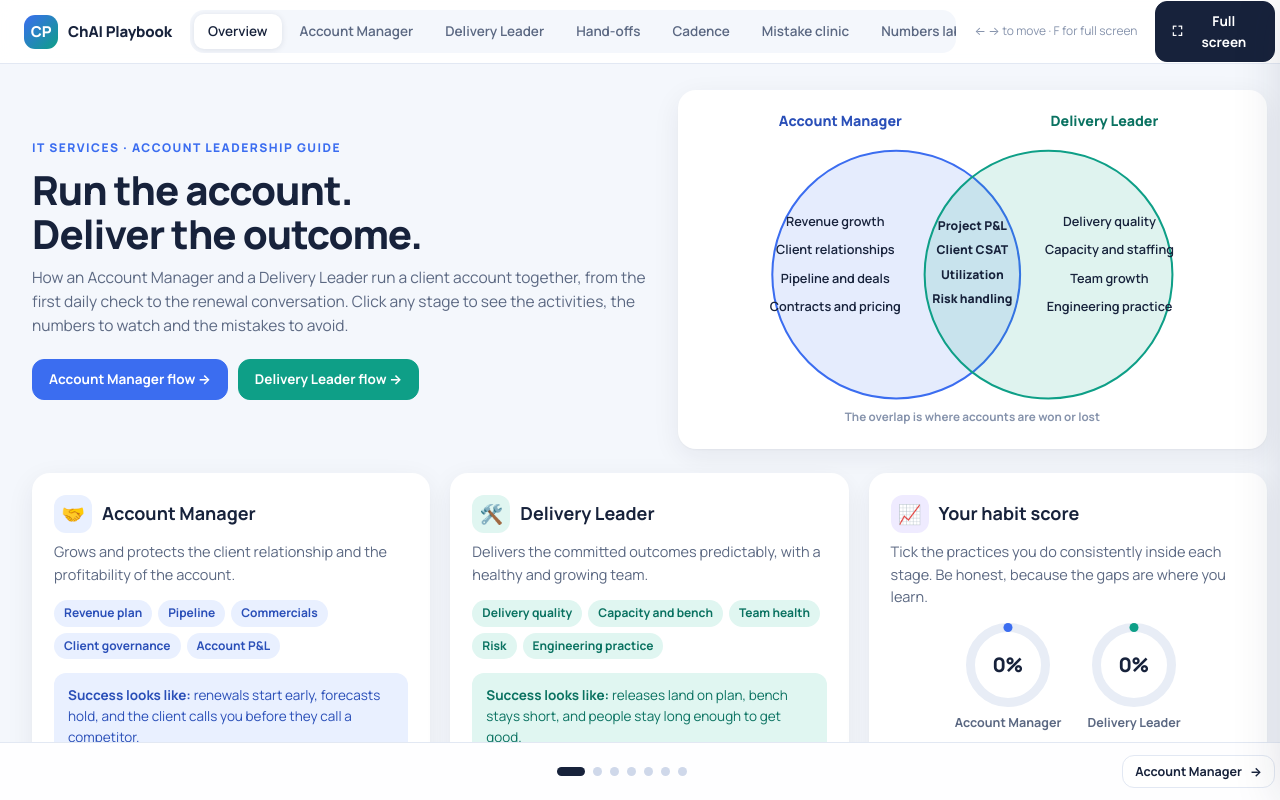
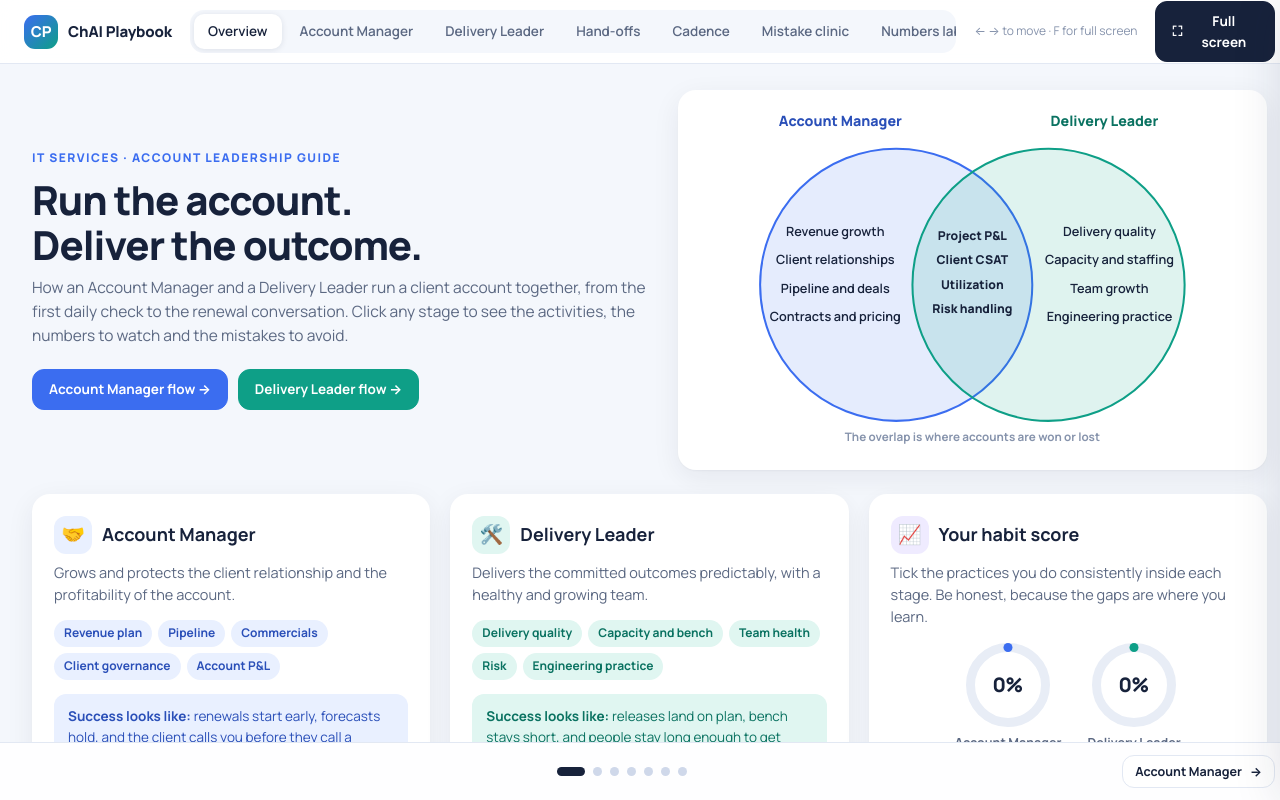
Before and after one commit to chaitanyavummethala/ClientPartnerPlaybook, a plain HTML site: page index.html in a window 1280 px wide. Drawn offline with Linux system fonts and the light colour scheme.

Commit message:
Revise Venn diagram for Account Manager and Delivery Leader
Updated the Venn diagram for Account Manager and Delivery Leader with improved layout and additional details.

```diff
--- a/index.html
+++ b/index.html
@@ -264,20 +264,58 @@ footer{display:flex;align-items:center;justify-content:space-between;padding:0 2
             <button class="btn dl" data-go="dl">Delivery Leader flow →</button>
           </div>
         </div>
+
 <div class="card" style="padding:14px 10px">
-          <svg class="venn" viewBox="0 0 560 320" role="img" aria-label="Venn diagram: what the Account Manager owns, what the Delivery Leader owns, and what they share">
-            <circle cx="205" cy="168" r="122" fill="#3b6df0" fill-opacity=".13" stroke="#3b6df0" stroke-width="2"/>
-            <circle cx="355" cy="168" r="122" fill="#0e9f87" fill-opacity=".13" stroke="#0e9f87" stroke-width="2"/>
+  <svg
+    class="venn"
+    viewBox="0 0 560 340"
+    role="img"
+    aria-label="Venn diagram: what the Account Manager owns, what the Delivery Leader owns, and what they share"
+  >
+    <circle
+      cx="205"
+      cy="178"
+      r="134"
+      fill="#3b6df0"
+      fill-opacity=".13"
+      stroke="#3b6df0"
+      stroke-width="2"
+    />
+    <circle
+      cx="355"
+      cy="178"
+      r="134"
+      fill="#0e9f87"
+      fill-opacity=".13"
+      stroke="#0e9f87"
+      stroke-width="2"
+    />
+
     <text x="150" y="22" text-anchor="middle" font-size="14" font-weight="800" fill="#2a4fb8">Account Manager</text>
     <text x="410" y="22" text-anchor="middle" font-size="14" font-weight="800" fill="#0a7261">Delivery Leader</text>
+
     <g font-size="12.5" font-weight="600" fill="#17223b" text-anchor="middle">
-              <text x="145" y="120">Revenue growth</text><text x="145" y="148">Client relationships</text><text x="145" y="176">Pipeline and deals</text><text x="145" y="204">Contracts and pricing</text>
-              <text x="415" y="120">Delivery quality</text><text x="415" y="148">Capacity and staffing</text><text x="415" y="176">Team growth</text><text x="415" y="204">Engineering practice</text>
+      <text x="145" y="130">Revenue growth</text>
+      <text x="145" y="158">Client relationships</text>
+      <text x="145" y="186">Pipeline and deals</text>
+      <text x="145" y="214">Contracts and pricing</text>
+
+      <text x="415" y="130">Delivery quality</text>
+      <text x="415" y="158">Capacity and staffing</text>
+      <text x="415" y="186">Team growth</text>
+      <text x="415" y="214">Engineering practice</text>
     </g>
+
     <g font-size="12" font-weight="800" fill="#17223b" text-anchor="middle">
-              <text x="280" y="124">Project P&amp;L</text><text x="280" y="148">Client CSAT</text><text x="280" y="172">Utilization</text><text x="280" y="196">Risk handling</text>
+      <text x="280" y="134">Project P&amp;L</text>
+      <text x="280" y="158">Client CSAT</text>
+      <text x="280" y="182">Utilization</text>
+      <text x="280" y="206">Risk handling</text>
     </g>
-            <text x="280" y="312" text-anchor="middle" font-size="11.5" font-weight="700" fill="#8693ac">The overlap is where accounts are won or lost</text>
+
+    <text x="280" y="332" text-anchor="middle" font-size="11.5" font-weight="700" fill="#8693ac">
+      The overlap is where accounts are won or lost
+    </text>
   </svg>
 </div>
     </div>
```
Lines whose indentation alone changed are shown as unchanged.
